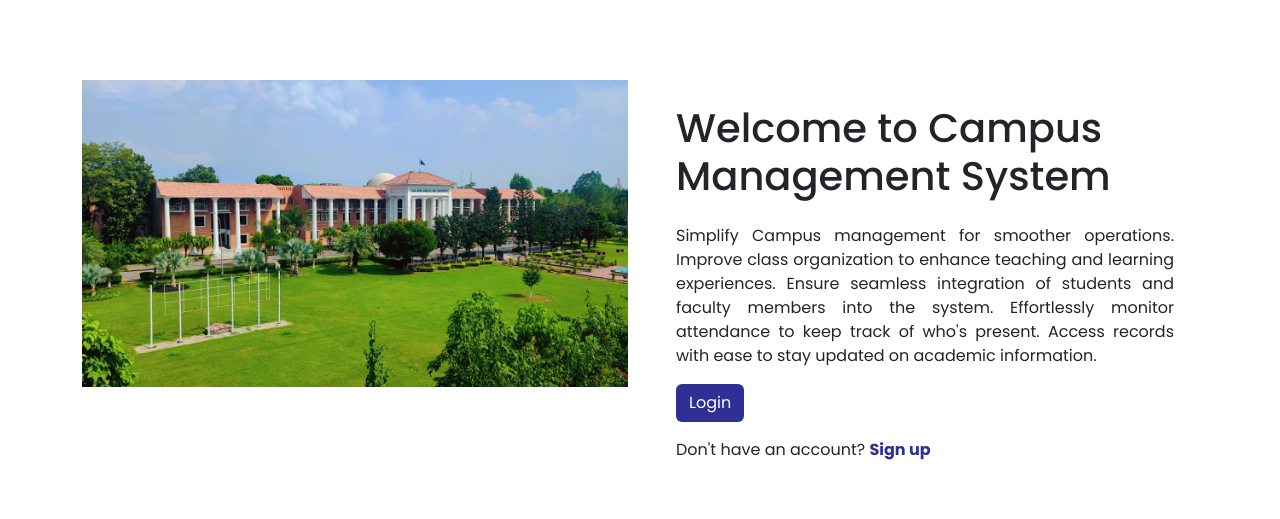
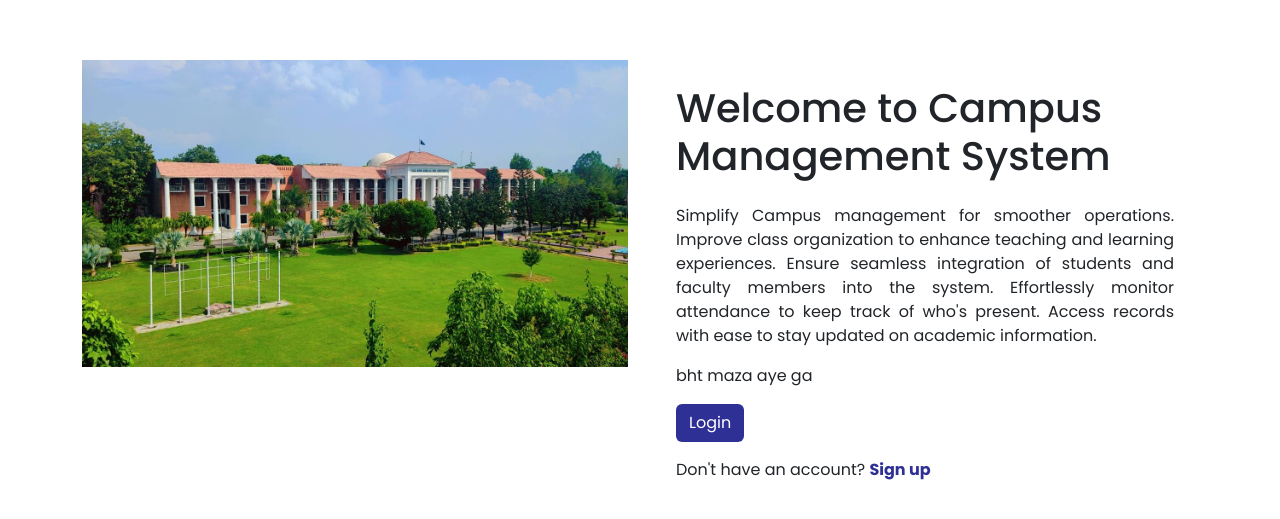
Before and after one commit to Sananali01/Campus-Management-System, a React (Create React App) app in the folder frontend/: page / in a window 1280 px wide. Shown: the part 109-628 px from the top of the page. Built offline with nearby package versions, Linux system fonts and the light colour scheme.

Commit message:
change
bht maza aya add kia h

```diff
--- a/frontend/public/index.html
+++ b/frontend/public/index.html
@@ -17,7 +17,7 @@
     href="https://fonts.googleapis.com/css2?family=Nunito:ital,wght@0,200;0,300;0,400;0,500;0,600;0,700;0,800;0,900;1,200;1,300;1,400;1,500;1,600;1,700;1,800;1,900&display=swap"
     rel="stylesheet"> -->
   <link href="https://fonts.googleapis.com/css2?family=Poppins:wght@400;500;700&display=swap" rel="stylesheet">
-  <title> Campus Management System </title>
+  <title> Campus Management System  </title>
 </head>
 
 <body>
--- a/frontend/src/pages/Homepage.js
+++ b/frontend/src/pages/Homepage.js
@@ -16,6 +16,7 @@ const Homepage = () => {
                         <p style={{ textAlign: "justify" }}>
                             Simplify Campus management for smoother operations. Improve class organization to enhance teaching and learning experiences. Ensure seamless integration of students and faculty members into the system. Effortlessly monitor attendance to keep track of who's present. Access records with ease to stay updated on academic information.
                         </p>
+                        <p>bht maza aye ga </p>
                         <div className="mb-3">
                             <Link to="/choose" className="btn btn-purple btn-block">
                                 Login
```
